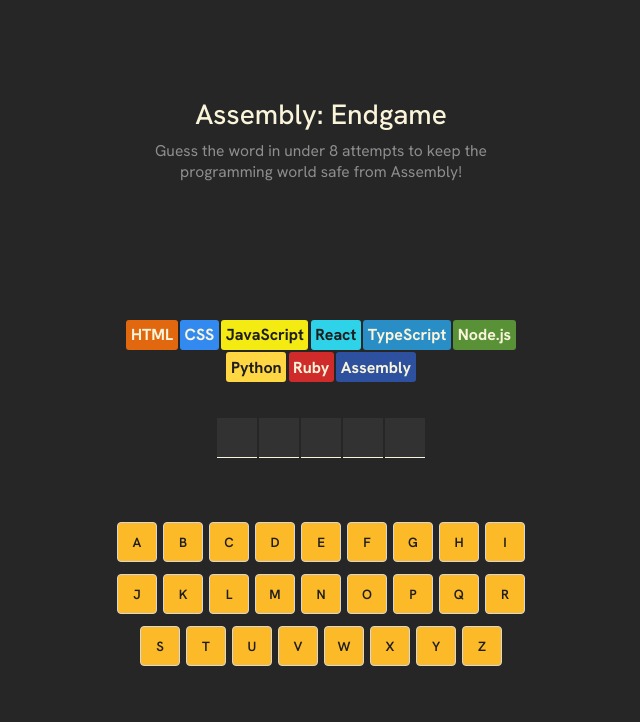
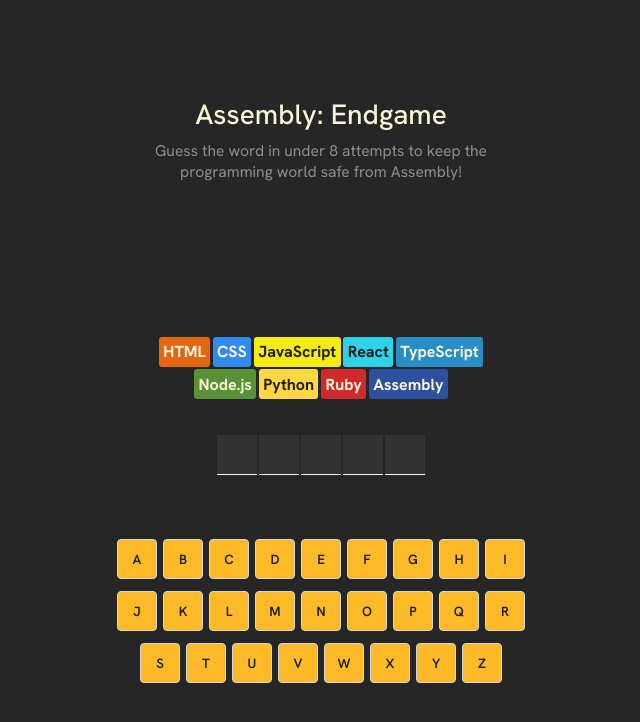
Before and after one commit to IoannisLykomitros/assembly-endgame-react-educational, a React (Vite) app: page / in a window 1280 px wide. Shown: the top 722 px of the page, without its empty margins (319-959 px from the left). Built offline with nearby package versions, Linux system fonts and the light colour scheme.

Commit message:
minor alignment css fix

```diff
--- a/src/index.css
+++ b/src/index.css
@@ -9,8 +9,12 @@
   color: #D9D9D9;
   padding: 20px;
   height: 100vh;
-  display: flex;
-  justify-content: center;
+}
+
+main {
+    display: flex;
+    flex-direction: column;
+    align-items: center;
 }
 
 .header {
@@ -44,6 +48,8 @@
   padding: 6px;
   border-radius: 4px;
   margin-block: 30px;
+  width: 100%;
+  max-width: 350px;
 }
 
 .status-container > h1 {
@@ -61,7 +67,7 @@
 }
 
 .status-container.playing {
-  margin-bottom: 80px;
+  margin-bottom: 77px;
 }
 
 .status-container.won {
@@ -77,7 +83,7 @@
   justify-content: center;
   flex-wrap: wrap;
   gap: 2.5px;
-  max-width: 450px;
+  max-width: 350px;
 }
 
 .language-item {
```
